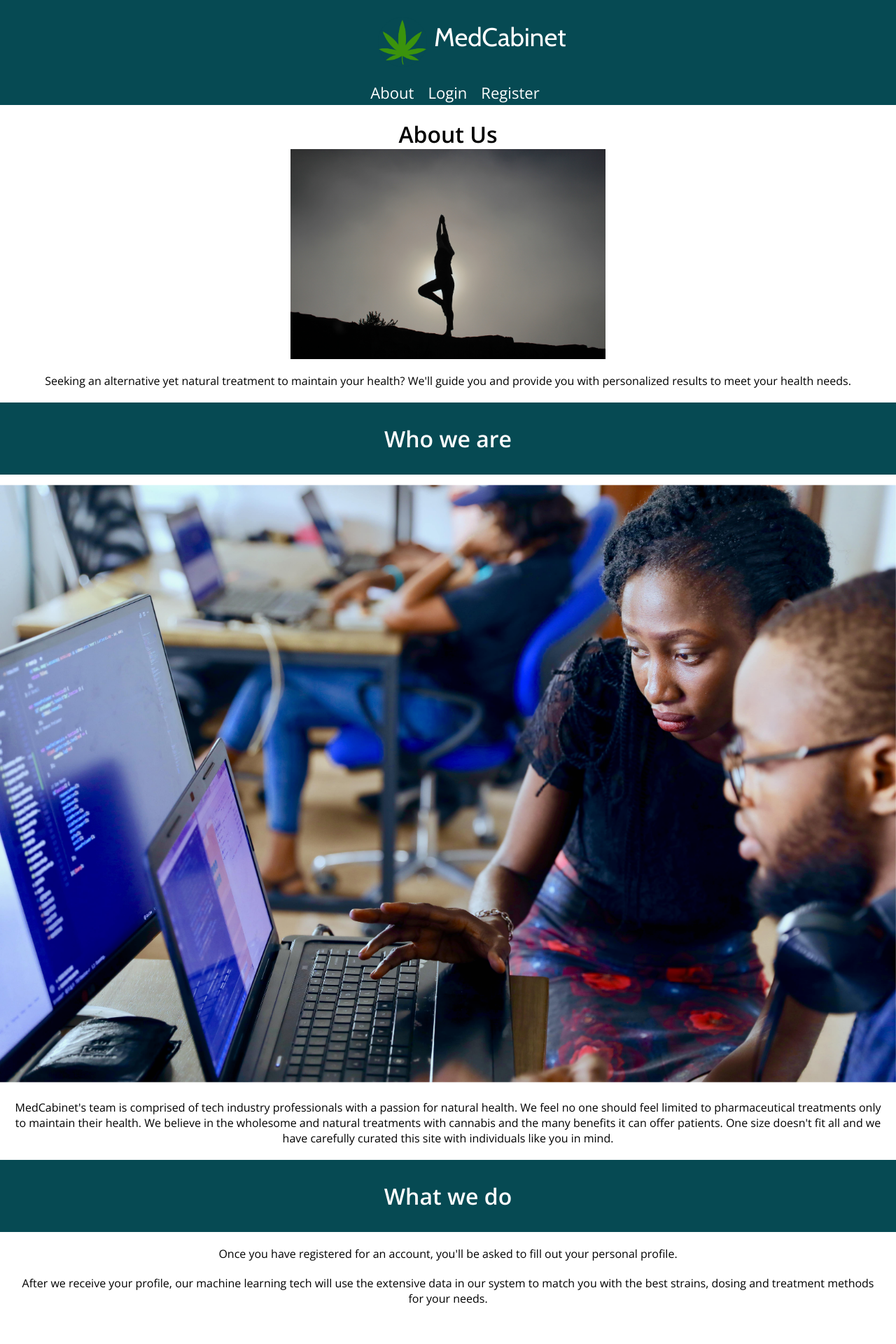
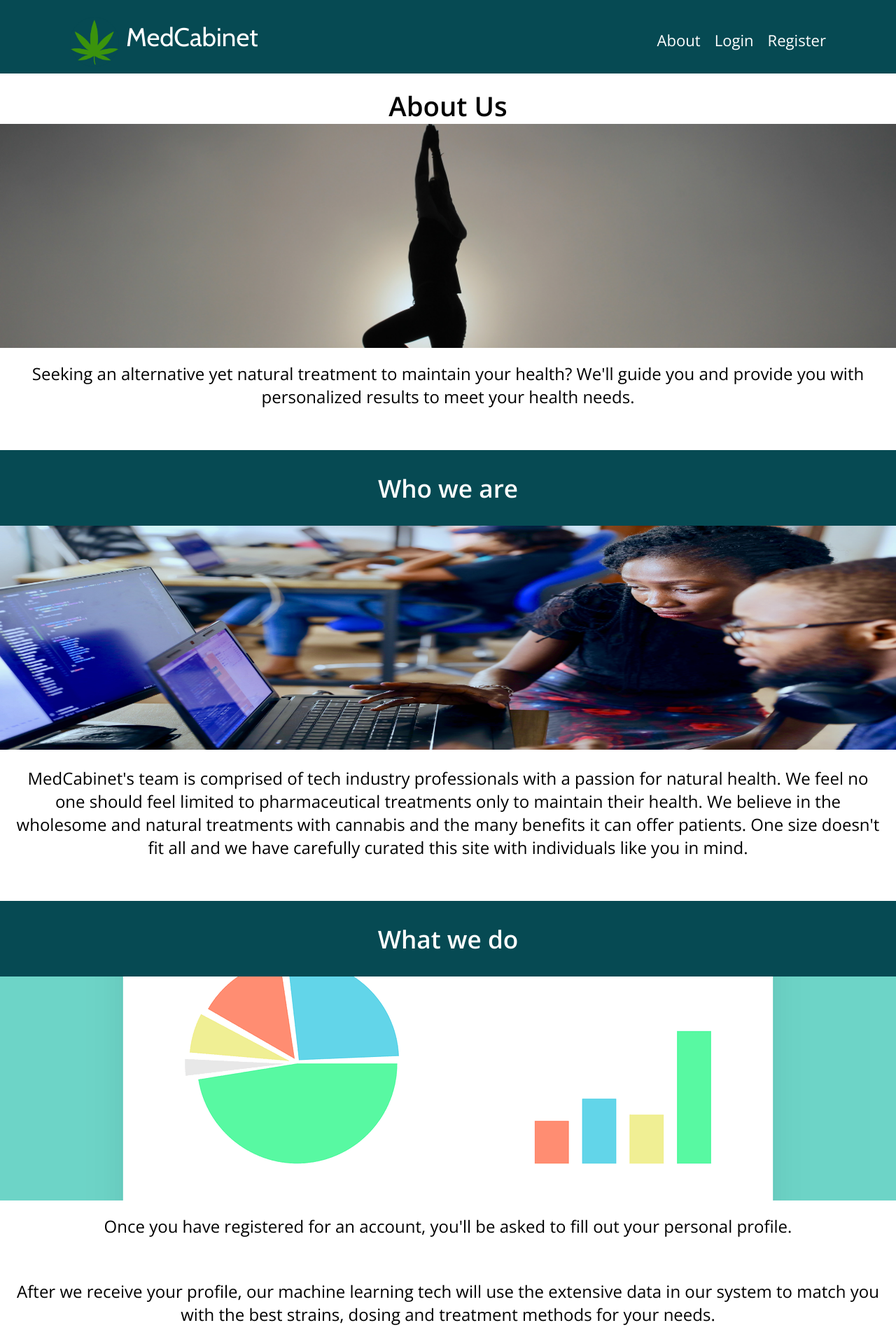
Before and after one commit to bwft-med-cabinet-3/React-1, a React (Create React App) app: page / in a window 1280 px wide. Shown: the top 1920 px of the page at 70% size. Before the commit the page ends 1886 px from the top, so only its background shows below. Built offline with nearby package versions, Linux system fonts and the light colour scheme.

Commit message:
about tablet media queries done

```diff
--- a/src/components/About.js
+++ b/src/components/About.js
@@ -4,53 +4,79 @@ import Slider from "react-slick";
 import "slick-carousel/slick/slick.css";
 import "slick-carousel/slick/slick-theme.css";
 
-
-const BackgroundImage = styled.div `
+const BackgroundImage = styled.div`
   background-image: url("./about-pic-3.jpg");
   height: 300px;
   width: auto;
   background-size: contain;
   background-position: bottom;
   background-repeat: no-repeat;
-    /* margin-top: 10px; */
-`
+  @media (min-width: 600px) {
+    background-size: cover;
+    background-position: center;
+    height: 40vh;
+  }
+`;
 
-const Description = styled.p `
+const Description = styled.p`
   font-family: "Open Sans";
   margin: 20px 20px;
   text-align: center;
-`
+  @media (min-width: 600px) {
+    font-size: 1.5em;
+    margin-bottom: 60px;
+  }
+`;
 
-const Titles = styled.h3 `
+const Titles = styled.h3`
   font-family: "Open Sans";
   font-weight: 600;
-    font-size: 2.0em;
-    background-color: #064A53;
+  font-size: 2em;
+  background-color: #064a53;
   padding: 30px 0;
   color: white;
-`
+  @media (min-width: 600px){
+      font-size: 2.2em;
+  }
+`;
 
-const Main = styled.h2 `
+const Main = styled.h2`
   font-family: "Open Sans";
   font-weight: 600;
-    font-size: 2.0em;
+  font-size: 2em;
   margin-top: 20px;
+  @media (min-width: 600px) {
+    font-size: 2.4em;
+  }
+`;
 
-`
-
-const ImageWidth = styled.div `
+const ImageWidth = styled.div`
   width: 100%;
   height: auto;
-    margin-top: 0;
-`
-const ImageStyling = styled.img `
+  @media (min-width: 600px){
+      height: 40vh;
+  }
+`;
+const ImageStyling = styled.img`
   width: 100%;
   height: auto;
-`
+  @media (min-width: 600px){
+      height: 40vh;
+  }
+`;
+
+const Graph = styled.div`
+  background-image: url("/graph-1.png");
+  background-size: cover;
+  background-position: center;
+  height: 60vh;
+  @media (min-width: 600px){
+      height: 40vh;
+  }
+`;
 
 const About = () => {
-
-    const settings= {
+  const settings = {
     infinite: true,
     autoplay: true,
     speed: 2500,
@@ -63,35 +89,61 @@ const About = () => {
   return (
     <div>
       <Main>About Us</Main>
-        <BackgroundImage>
-
-        </BackgroundImage>
-        <Description>Seeking an alternative yet natural treatment to maintain your health? We'll guide you and provide you with personalized results to meet your health needs.</Description>
+      <BackgroundImage></BackgroundImage>
+      <Description>
+        Seeking an alternative yet natural treatment to maintain your health?
+        We'll guide you and provide you with personalized results to meet your
+        health needs.
+      </Description>
 
       <Titles>Who we are</Titles>
       <Slider {...settings}>
         <ImageWidth>
-                <ImageStyling src= "/team-1.jpg" alt="view inside office"/>
+          <ImageStyling src="/team-1.jpg" alt="view inside office" />
         </ImageWidth>
         <ImageWidth>
-                <ImageStyling src= "/team-2.jpg" alt="people working together on laptop"/>
+          <ImageStyling
+            src="/team-2.jpg"
+            alt="people working together on laptop"
+          />
         </ImageWidth>
         <ImageWidth>
-                <ImageStyling src= "/team-4.jpg" alt="lab test tubes"/>
+          <ImageStyling src="/team-4.jpg" alt="lab test tubes" />
         </ImageWidth>
         <ImageWidth>
-                <ImageStyling src= "/team-3.jpg" alt="conference room employee meeting"/>
+          <ImageStyling
+            src="/team-3.jpg"
+            alt="conference room employee meeting"
+          />
         </ImageWidth>
         <ImageWidth>
-                <ImageStyling src= "/team-5.jpg" alt="marijuana being weighed for patient"/>
+          <ImageStyling
+            src="/team-5.jpg"
+            alt="marijuana being weighed for patient"
+          />
         </ImageWidth>
       </Slider>
-        <Description>MedCabinet's team is comprised of tech industry professionals with a passion for natural health. We feel no one should feel limited to pharmaceutical treatments only to maintain their health. We believe in the wholesome and natural treatments with cannabis and the many benefits it can offer patients. One size doesn't fit all and we have carefully curated this site with individuals like you in mind.</Description>
+      <Description>
+        MedCabinet's team is comprised of tech industry professionals with a
+        passion for natural health. We feel no one should feel limited to
+        pharmaceutical treatments only to maintain their health. We believe in
+        the wholesome and natural treatments with cannabis and the many benefits
+        it can offer patients. One size doesn't fit all and we have carefully
+        curated this site with individuals like you in mind.
+      </Description>
       <Titles>What we do</Titles>
-        <Description>Once you have registered for an account, you'll be asked to fill out your personal profile.</Description>
-        <Description>After we receive your profile, our machine learning tech will use the extensive data in our system to match you with the best strains, dosing and treatment methods for your needs.</Description>
+      <Graph></Graph>
+      <Description>
+        Once you have registered for an account, you'll be asked to fill out
+        your personal profile.
+      </Description>
+      <Description>
+        After we receive your profile, our machine learning tech will use the
+        extensive data in our system to match you with the best strains, dosing
+        and treatment methods for your needs.
+      </Description>
     </div>
   );
-    }
+};
 
 export default About;
--- a/src/components/App.css
+++ b/src/components/App.css
@@ -35,7 +35,7 @@
   justify-content: center;
 }
 
-img {
+.logo-green {
   height:70px;
   width: auto;
   margin-top: 15px;
@@ -50,3 +50,22 @@ nav a{
   font-family: "Open Sans";
   font-size: 0.6em;
 }
+
+/* tablet sizing */
+@media (min-width: 600px){
+  .App-header{
+    flex-direction: row;
+  }
+
+  .App-header nav{
+    width: 100px;
+    justify-content: flex-end;
+    margin-right: 100px;
+  }
+
+  .logo-holder{
+    width: 100px;
+    margin-left: 100px;
+  }
+
+}
--- a/src/components/App.js
+++ b/src/components/App.js
@@ -10,7 +10,7 @@ function App() {
     <div className="App">
       <header className="App-header">
         <div className="logo-holder">
-        <img src="/medcab-logo.png" alt="cannabis leaf"/>
+        <img src="/medcab-logo.png" className="logo-green" alt="cannabis leaf"/>
         <h1>MedCabinet</h1>
         </div>
         <nav>
```
Also changed, not shown: public/graph-1.png (added). Lines whose indentation alone changed are shown as unchanged.
